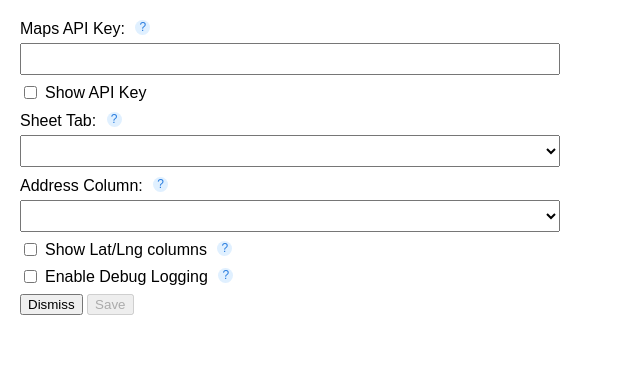
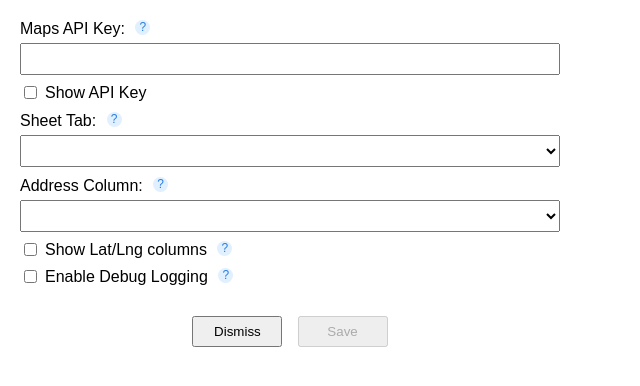
Before and after one commit to buildlackey/grassroots_campaign_tools, a website: page code/ui/src/raw/SettingsDialog.html in a window 1280 px wide. Shown: the whole page, without its empty margins (0-640 px from the left). Drawn offline with nearby package versions, Linux system fonts and the light colour scheme.

Commit message:
nicer buttons.  chmod a+x on all scripts.

```diff
--- a/code/ui/src/raw/Code.js
+++ b/code/ui/src/raw/Code.js
@@ -12,7 +12,7 @@ function include(filename) {
 /** Add a minimal menu to open the Settings dialog */
 function onOpen() {
   SpreadsheetApp.getUi()
-    .createMenu('⚙️ The Settings')
+    .createMenu('⚙️ Settings Dialog mouse')
     .addItem('Open Settings', 'showSettingsDialog')
     .addToUi();
 }
--- a/code/ui/src/raw/SettingsDialog.html
+++ b/code/ui/src/raw/SettingsDialog.html
@@ -69,6 +69,25 @@
         white-space: normal;
         z-index: 10000;
       }
+
+
+      /* Button row styling */
+      .button-row {
+        display: flex;
+        justify-content: center; /* center the buttons */
+        align-items: center;     /* vertical alignment */
+        gap: 4mm;                 /* ~4 mm space between buttons */
+        margin-top: 8mm;          /* space above buttons */
+      }
+
+      /* Equal size and padding for both buttons */
+      .button-row button {
+        padding: 6px 16px;
+        min-width: 90px;          /* ensures equal width */
+        box-sizing: border-box;
+      }
+
+
     </style>
 
 
@@ -147,7 +166,7 @@
     <label for="addressSelect">
       Address Column:
       <span class="help-icon"
-            data-help="Choose the column that contains addresses.">
+            data-help="Choose the column that contains addresses for the sheet tab selected above.">
         ?
       </span>
     </label>
```
Also changed, not shown: package.json (+8 -1 lines).
